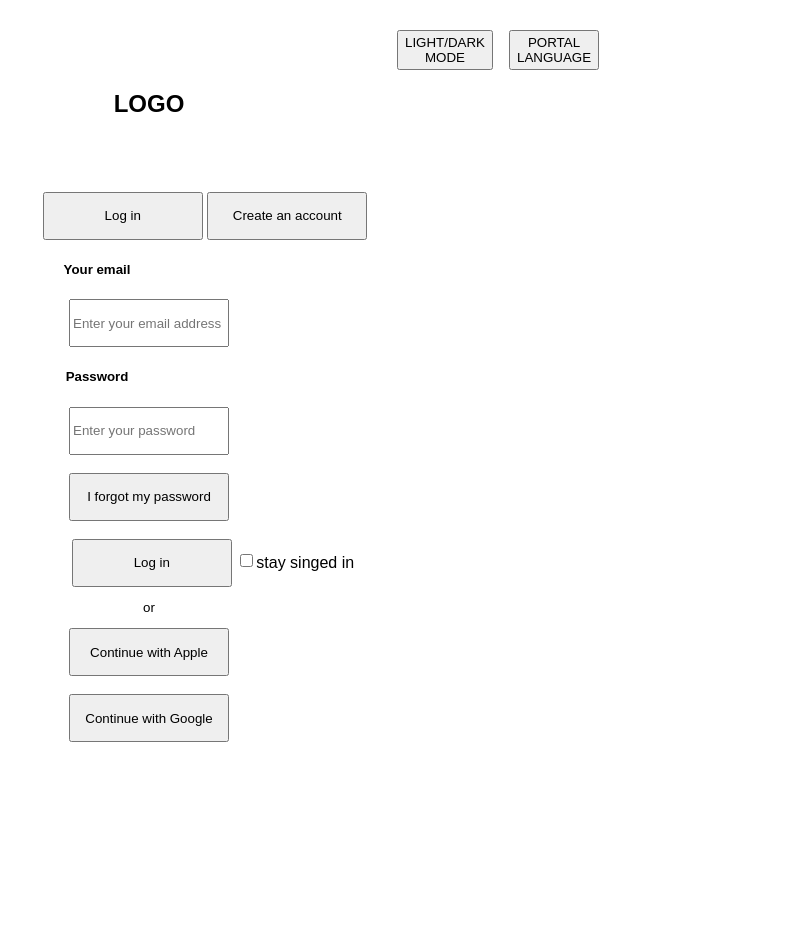
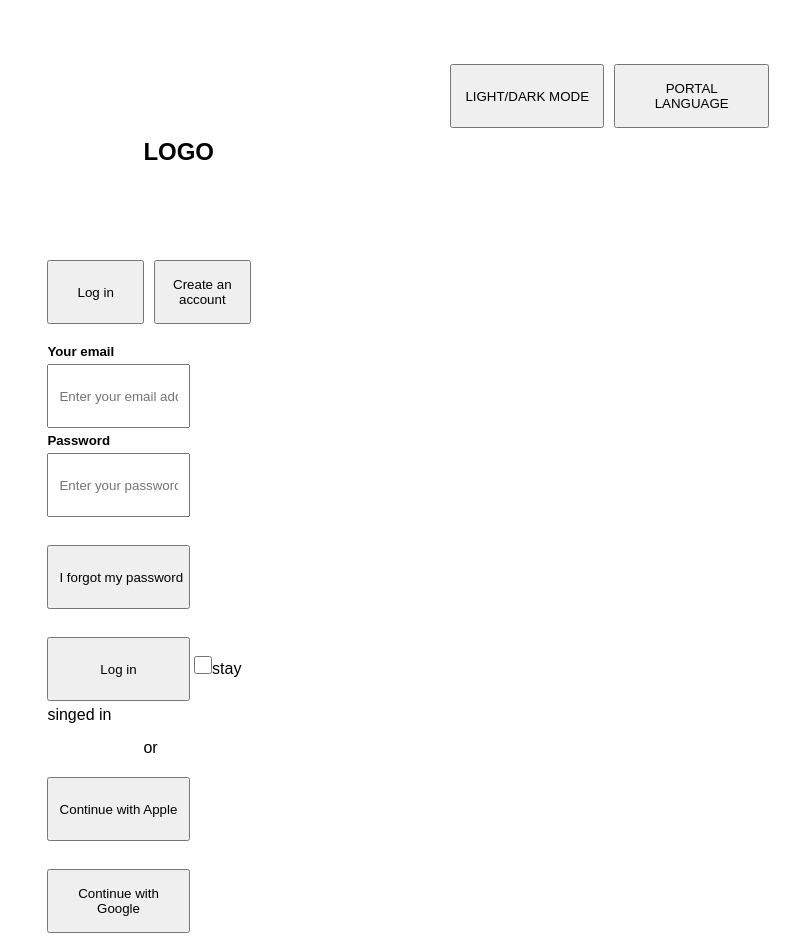
Before and after one commit to mark61-done/registration-form, a plain HTML site: page index.html in a window 1280 px wide. Shown: the whole page, without its empty margins (491-1280 px from the left). Before the commit the page ends 800 px from the top, so only its background shows below. Drawn offline with Linux system fonts and the light colour scheme.

Commit message:
Update style.css

```diff
--- a/style.css
+++ b/style.css
@@ -1,55 +1,78 @@
 *{
     box-sizing: border-box;
     font-family: sans-serif;
+    margin: 0;
+    padding: 0;
+}
+
+body{
+    display: flex;
+    flex-direction: column;
+    align-items: center;
+    justify-content: center;
+    width: 100%;
+    height: 100vh;
+}
+
+header{
+    width: 100%;
+    display: flex;
+    justify-content: flex-end;
+    padding: 10px 20px;
 }
 
 .btn{
-    margin-left: 55rem;
-    margin-top: 30px;
     display: flex;
-    width: 5rem;
-    height: 5vh;
-    gap: 1rem;
-    background-color: transparent;
+    gap: 10px;
 }
-.form{
-    align-items: center;
-    text-align: center;
+
+.btn button{
+    padding: 8px 12px;
+    cursor: pointer;
+    color: black;
+    width: 50%;
+    height: 8vh;
+    margin-top: 12rem;
 }
-h5{
-    margin-right: 6.5rem;
+
+h2{
+    margin-bottom: 20px;
+    margin-left: 6rem;
 }
-.or{
-    align-items: center;
-    text-align: center;
+
+.form-input{
+    width: 70%;
+    height: 8vh;
+    padding: 10px;
+    margin: 5px 0;
 }
-button{
+
+.btn0, .or {
+    margin: 15px 0;
+}
+
+.btn1, .btn2, .loggin, .password {
+    width: 70%;
+    height: 8vh;
+    padding: 10px;
+    margin: 5px 0;
     cursor: pointer;
 }
-.loggin{
-    margin-left: 8rem;
-    width: 10rem;
-    height: 6vh;
+
+.btn0{
+    display: flex;
+    gap: 10px;
 }
-.password{
-    width: 10rem;
-    height: 6vh;
+
+.or{
+    margin-left: 6rem;
 }
-.form-input{
-    width: 10rem;
-    height: 6vh;
+
+.checkbox {
+    width: 18px;
+    height: 18px;
 }
-.btn0{
-    margin-left: 7rem;
+
+.stay{
+    margin-top: 10rem;
 }
-.btn1{
-    width: 10rem;
-    height: 6vh;
-}
-.btn2{
-    width: 10rem;
-    height: 6vh;
-}
-p{
-    font-size: smaller;
-}
```
